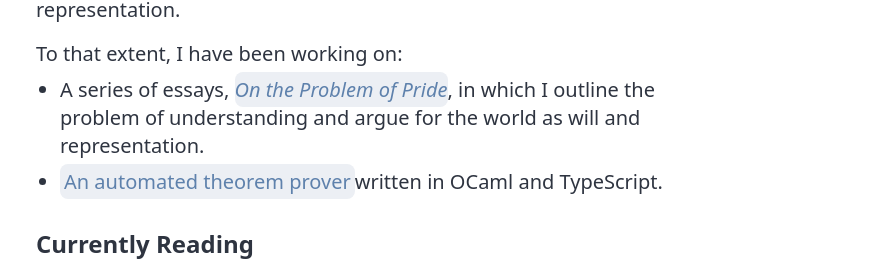
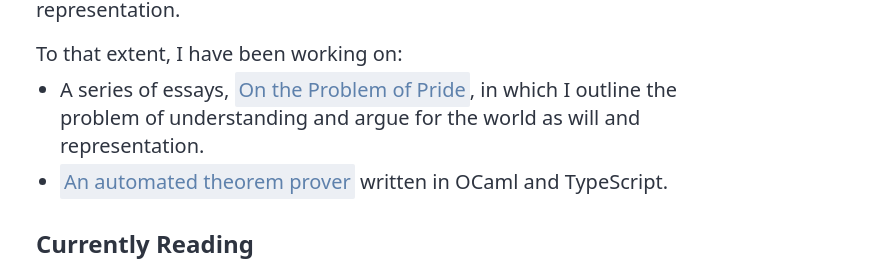
Before and after one commit to jinh0/jinho.xyz, a Next.js app: page / in a window 1280 px wide. Shown: the part 281-542 px from the top of the page, without its empty margins (60-938 px from the left). Built offline with nearby package versions, Linux system fonts and the light colour scheme.

Commit message:
refactor: add <Highlight /> component

```diff
--- /dev/null
+++ b/components/Highlight.tsx
@@ -0,0 +1,15 @@
+import React from 'react'
+
+const Highlight = ({ text, isItalic }: { text: string; isItalic: boolean }) => {
+  return (
+    <span className="relative w-fit group">
+      <span className="bg-bg1 border-bg2 text-primary group-hover:bg-bg2 transition p-1 rounded-sm cursor-pointer duration-100">
+        <a href="" className={`${isItalic ? 'italic' : ''}`}>
+          {text}
+        </a>
+      </span>
+    </span>
+  )
+}
+
+export default Highlight
--- a/components/home/About.tsx
+++ b/components/home/About.tsx
@@ -1,3 +1,4 @@
+import Highlight from '@components/Highlight'
 import React from 'react'
 
 const About = () => {
@@ -15,24 +16,13 @@ const About = () => {
 
         <ul className="list-disc list-outside pl-6">
           <li className="pb-2">
-            A series of essays,{' '}
-            <span className="relative w-fit group">
-              <span className="bg-bg1 border-1 border-bg2 text-primary group-hover:bg-bg2 transition py-1 rounded-lg cursor-pointer duration-100">
-                <a href="" className="font-medium italic">
-                  On the Problem of Pride
-                </a>
-              </span>
-            </span>
-            , in which I outline the problem of understanding and argue for the
+            A series of essays, <Highlight text={'On the Problem of Pride'} />,
+            in which I outline the problem of understanding and argue for the
             world as will and representation.
           </li>
           <li>
-            <span className="bg-bg1 text-primary hover:bg-bg2 transition p-1 rounded-lg cursor-pointer duration-100">
-              <a href="https://github.com/jinh0/atp">
-                An automated theorem prover
-              </a>
-            </span>
-            written in OCaml and TypeScript.
+            <Highlight text={'An automated theorem prover'} /> written in OCaml
+            and TypeScript.
           </li>
         </ul>
       </div>
--- a/package.json
+++ b/package.json
@@ -5,6 +5,7 @@
   "scripts": {
     "dev": "next dev",
     "build": "next build",
+    "watch:style": "npx tailwindcss -i ./styles/globals.css -o ./styles/index.css --watch",
     "start": "next start",
     "lint": "next lint"
   },
--- a/styles/index.css
+++ b/styles/index.css
@@ -617,6 +617,10 @@ video {
   border-radius: 0.375rem;
 }
 
+.rounded-sm {
+  border-radius: 0.125rem;
+}
+
 .border-t-2 {
   border-top-width: 2px;
 }
@@ -656,9 +660,9 @@ video {
   padding: 0.75rem;
 }
 
-.py-1 {
-  padding-top: 0.25rem;
-  padding-bottom: 0.25rem;
+.px-1 {
+  padding-left: 0.25rem;
+  padding-right: 0.25rem;
 }
 
 .pl-8 {
```
Also changed, not shown: 1 other file (tests, documents, lock files or other folders).
